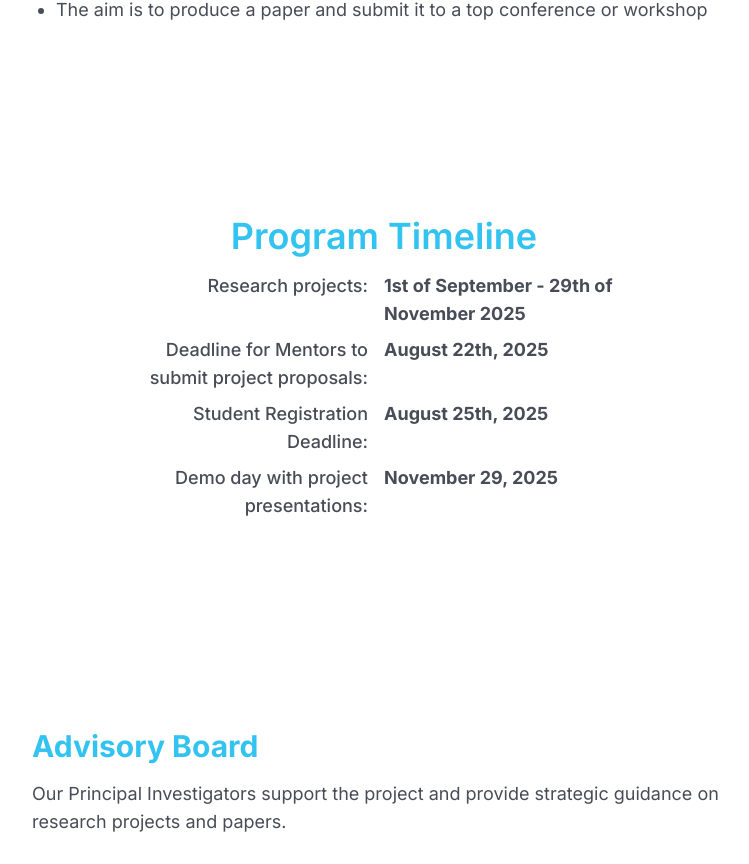
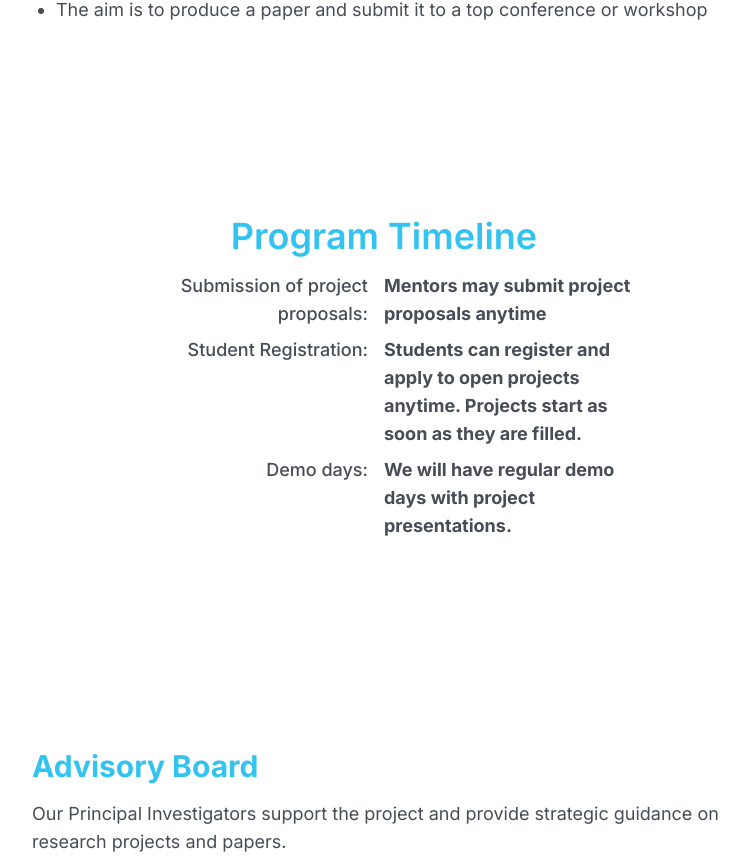
Before and after one commit to aipioneers-me/aipioneers-me.github.io, a React (Vite) app: page / in a window 1280 px wide. Shown: the part 1520-2384 px from the top of the page, without its empty margins (256-1005 px from the left). Built offline with nearby package versions, Linux system fonts and the light colour scheme.

Commit message:
changing to continous project timeline

```diff
--- a/src/pages/Index.tsx
+++ b/src/pages/Index.tsx
@@ -34,7 +34,7 @@ const HowItWorksSection = () => (
   </section>
 );
 
-const ProgramTimelineSection = () => (
+const ProgramTimelineSection_OLD_KEEP_DONOT_DELETE = () => (
   <section className="bg-white py-0">
     <div className="section-container max-w-xl mx-auto">
       <h2 className="section-title text-center mb-4">Program Timeline</h2>
@@ -54,6 +54,28 @@ const ProgramTimelineSection = () => (
         <div className="flex items-start">
           <span className="w-64 text-right pr-4 font-medium">Demo day with project presentations:</span>
           <span className="flex-1 text-left"><strong>November 29, 2025</strong></span>
+        </div>
+      </div>
+    </div>
+  </section>
+);
+
+const ProgramTimelineSection = () => (
+  <section className="bg-white py-0">
+    <div className="section-container max-w-xl mx-auto">
+      <h2 className="section-title text-center mb-4">Program Timeline</h2>
+      <div className="text-lg text-charcoal/80 space-y-2">
+        <div className="flex items-start">
+          <span className="w-64 text-right pr-4 font-medium">Submission of project proposals:</span>
+          <span className="flex-1 text-left"><strong>Mentors may submit project proposals anytime</strong></span>
+        </div>
+        <div className="flex items-start">
+          <span className="w-64 text-right pr-4 font-medium">Student Registration:</span>
+          <span className="flex-1 text-left"><strong>Students can register and apply to open projects anytime. Projects start as soon as they are filled.</strong></span>
+        </div>
+        <div className="flex items-start">
+          <span className="w-64 text-right pr-4 font-medium">Demo days:</span>
+          <span className="flex-1 text-left"><strong>We will have regular demo days with project presentations.</strong></span>
         </div>
       </div>
     </div>
```
